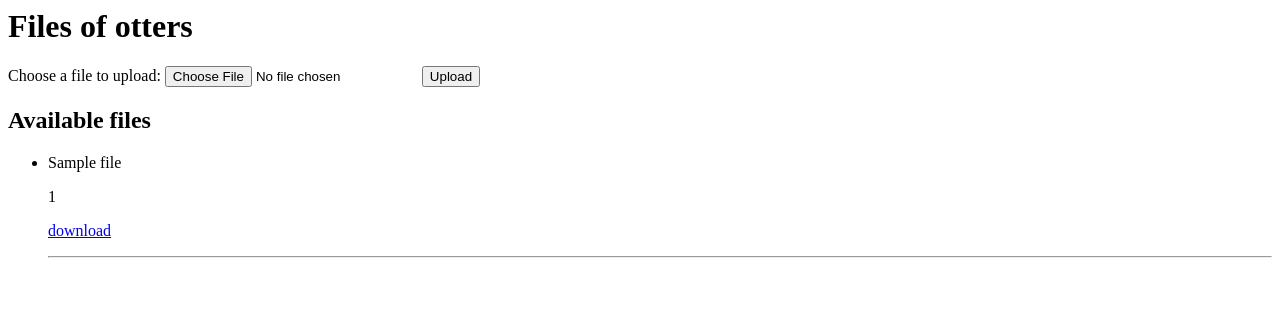
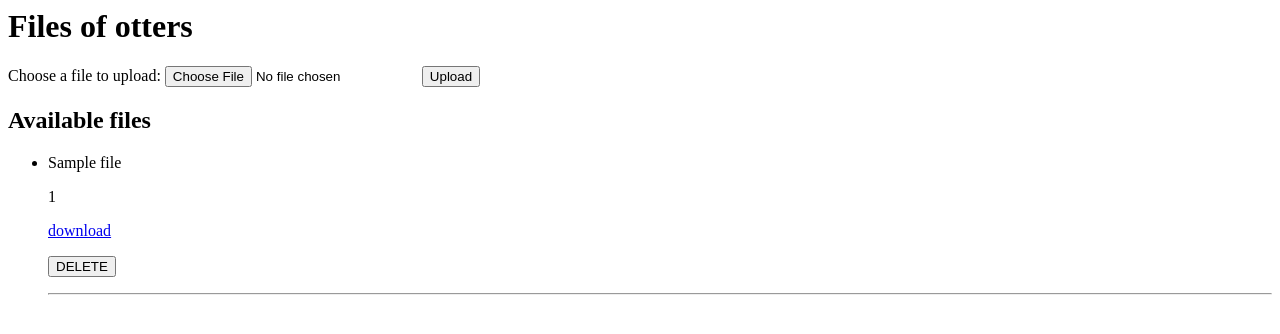
Before and after one commit to alcoholic-otters/filesofotters, a Django app: template filesharing/templates/filesharing/index.html in a window 1280 px wide. Shown: the top 334 px of the page. Run offline with Django 3.2, Linux system fonts and the light colour scheme; the template is opened without the code that fills it: most values are stand-ins (such as "Sample title", 1, 10 or a date in 2020).

Commit message:
Add option to delete files

```diff
--- a/filesharing/admin.py
+++ b/filesharing/admin.py
@@ -3,7 +3,7 @@ from django.contrib import admin
 from .models import FileMetadata
 
 class FileMetadataAdmin(admin.ModelAdmin):
-    list_display = ('name', 'size', 'storage_path')
+    list_display = ('name', 'size', 'id', 'storage_path')
 
 
 admin.site.register(FileMetadata, FileMetadataAdmin)
--- a/filesharing/templates/filesharing/index.html
+++ b/filesharing/templates/filesharing/index.html
@@ -22,6 +22,18 @@
     <p>{{ file.name }}</p>
     <p>{{ file.human_size }}</p>
     <p><a href="{{ file.download_url }}" download>download</a></p>
+
+    <!--
+    We use a form to send the delete command. Because HTML forms don't support
+    the DELETE method, the backend expects us to use a trick.
+    -->
+    <p>
+      <form method="post" action="{% url 'filesharing:delete' file.id %}">
+        {% csrf_token %}
+        <input type="hidden" name="_method" value="delete">
+        <input type="submit" value="DELETE">
+      </form>
+    </p>
   </li>
   <hr>
   {% endfor %}
--- a/filesharing/urls.py
+++ b/filesharing/urls.py
@@ -5,5 +5,6 @@ from . import views
 app_name = 'filesharing'
 urlpatterns = [
     path('', views.index, name='index'),
-    path('upload/', views.FileUploadView.as_view(), name='upload')
+    path('upload/', views.FileUploadView.as_view(), name='upload'),
+    path('delete/<int:metadata_id>', views.FileDeleteView.as_view(), name='delete'),
 ]
```
Also changed, not shown: filesharing/views.py (+26 -1 lines).
